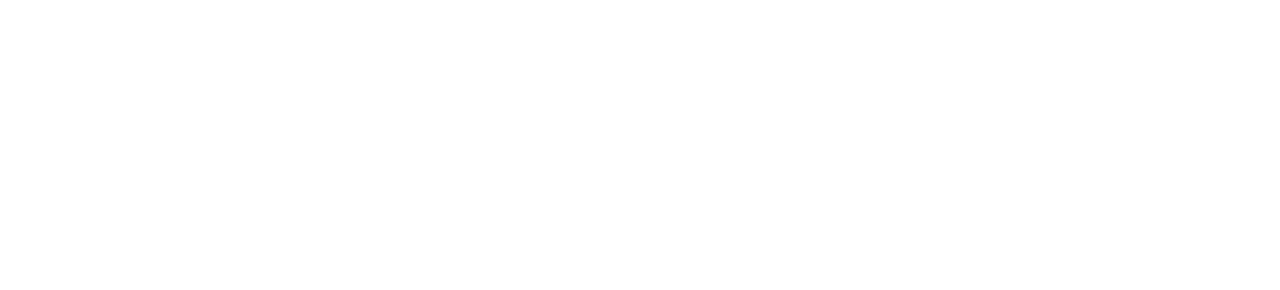
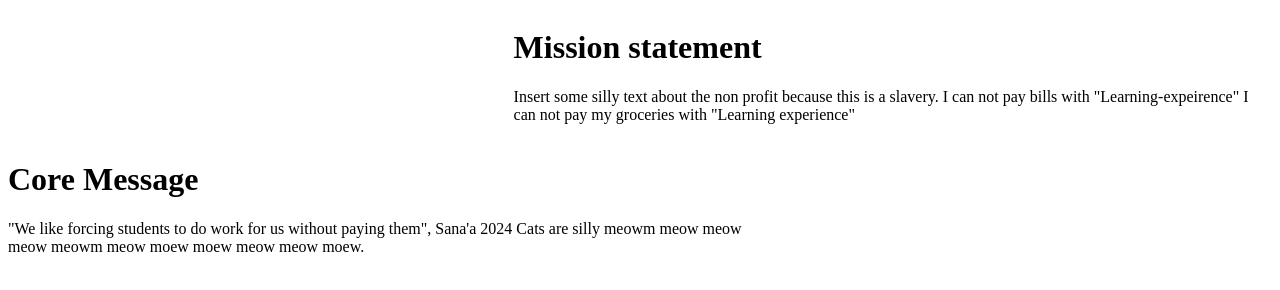
Before and after one commit to MoonBasedKas/webProgProject1, a plain HTML site: page home.html in a window 1280 px wide. Drawn offline with Linux system fonts and the light colour scheme.

Commit message:
Setting up the structure and design of site.

```diff
--- a/home.html
+++ b/home.html
@@ -1,11 +1,33 @@
-<html>
-
-<head>
-
-</head>
-
-<body>
-
-</body>
-
+<!DOCTYPE <!DOCTYPE html>
+<!--[if lt IE 7]>      <html class="no-js lt-ie9 lt-ie8 lt-ie7"> <![endif]-->
+<!--[if IE 7]>         <html class="no-js lt-ie9 lt-ie8"> <![endif]-->
+<!--[if IE 8]>         <html class="no-js lt-ie9"> <![endif]-->
+<!--[if gt IE 8]>      <html class="no-js"> <!--<![endif]-->
+<html lang="en">
+    <head>
+        <meta charset="utf-8">
+        <meta http-equiv="X-UA-Compatible" content="IE=edge">
+        <title>Home page</title>
+        <meta name="description" content="">
+        <meta name="viewport" content="width=device-width, initial-scale=1">
+        <link rel="stylesheet" href="style/home.css">
+    </head>
+    <body>
+        <div class="content">
+            <div class="element" id="odd">
+                <h1>Mission statement</h1>
+                <p>
+                    Insert some silly text about the non profit because this is a slavery.
+                    I can not pay bills with "Learning-expeirence" I can not pay my groceries with "Learning experience"
+                </p>
+            </div>
+            <div class="element" id="even">
+                <h1>Core Message</h1>
+                <p>
+                    "We like forcing students to do work for us without paying them", Sana'a 2024 Cats are silly meowm meow meow meow meowm
+                    meow moew moew meow meow moew.
+                </p>
+            </div>
+        </div>
+    </body>
 </html>
--- /dev/null
+++ b/style/home.css
@@ -0,0 +1,20 @@
+.content {
+    display: flex;
+    flex-direction: column;
+    width: 100%;
+}
+
+.element {
+    max-width: 60%;
+    min-height: 3cm;
+}
+
+#odd {
+    align-self: flex-end;
+    align-items: flex-end;
+}
+
+#even {
+    align-self: flex-start;
+    align-items: flex-start;
+}
--- /dev/null
+++ b/style/index.css
@@ -0,0 +1,20 @@
+body {
+    background-color: rgb(240, 246, 248);
+    margin: 0px;;
+}
+
+#page {
+    border-style: none;
+    width: 100%;
+    height: 30cm;
+}
+
+.main {
+    display: flex;
+    flex-direction: row;
+    flex-wrap: nowrap;
+    justify-content: center;
+    width: 100%;
+    height: 3cm;
+    background-color: aqua;
+}
```
Also changed, not shown: index.html (added, +31 -0 lines), style/fonts.css (added).
